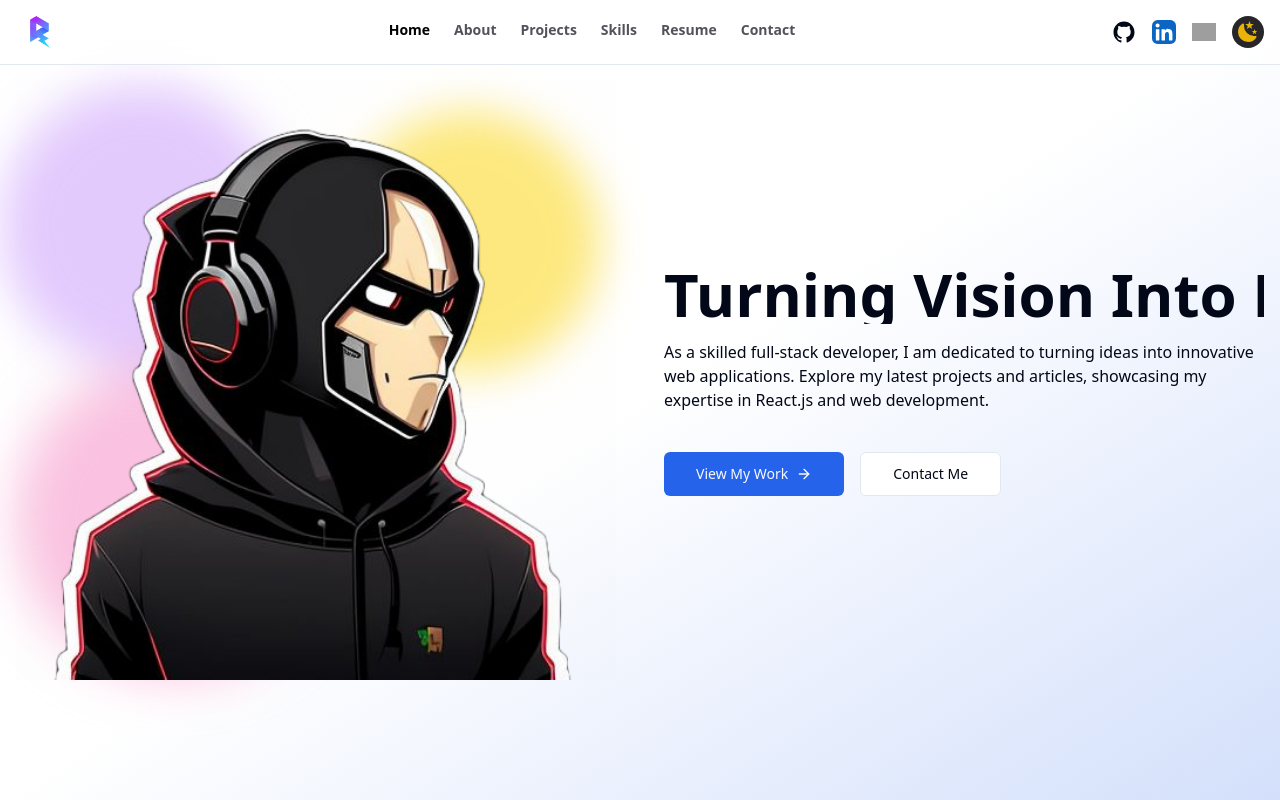
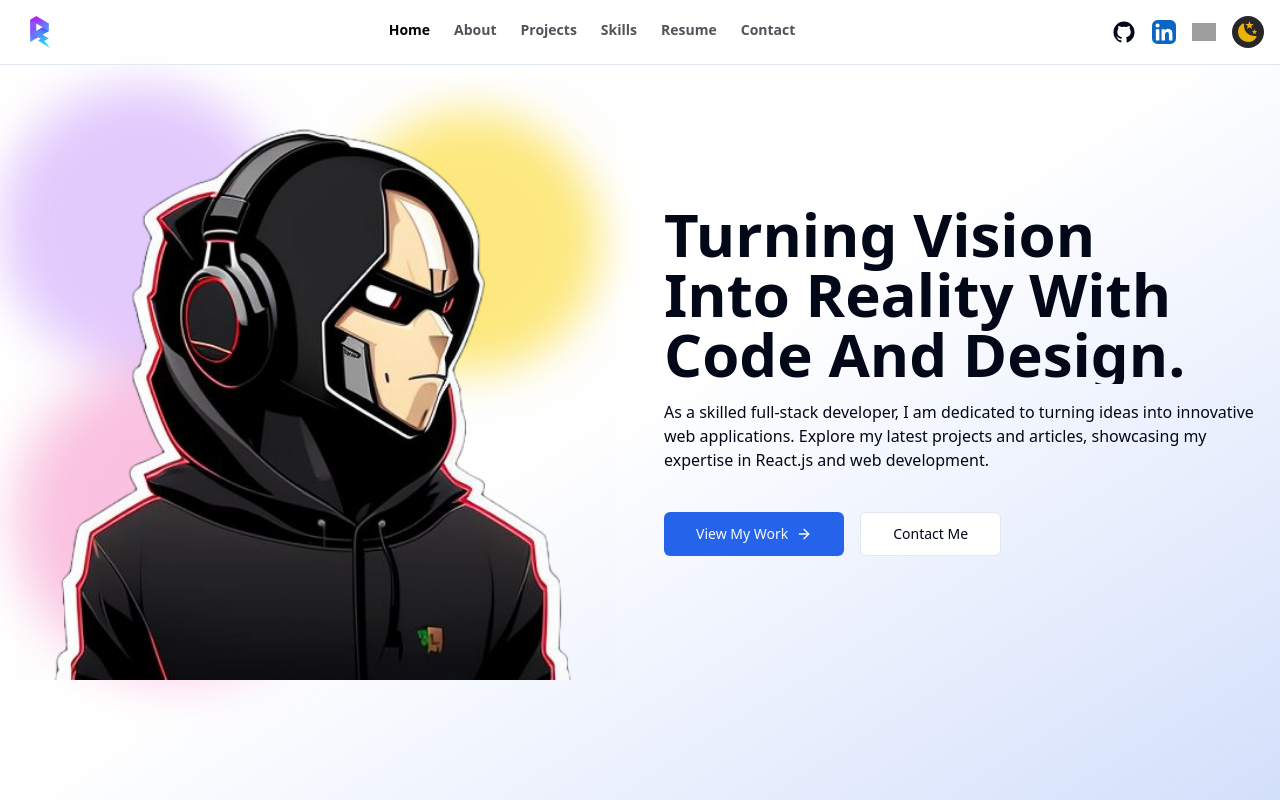
Before and after one commit to Razor-eng/Portfolio, a Next.js app: page / in a window 1280 px wide. Shown: the top 800 px of the page. Built offline with nearby package versions, Linux system fonts and the light colour scheme; grey boxes are pictures that could not be loaded.

Commit message:
updated projects

```diff
--- a/components/animated-text.tsx
+++ b/components/animated-text.tsx
@@ -36,7 +36,7 @@ const AnimatedText = ({ text, className = "" }: AnimatedTextProps) => {
     return (
         <div className='w-full mx-auto py-2 flex items-center justify-center text-center overflow-hidden sm:py-0'>
             <motion.h1
-                className={`${className} inline-block w-full text-dark font-bold capitalize text-6xl dark:text-light whitespace-nowrap`}
+                className={`${className} inline-block w-full text-dark font-bold capitalize text-6xl dark:text-light`}
                 variants={quote}
                 initial="initial"
                 animate="animate"
```
